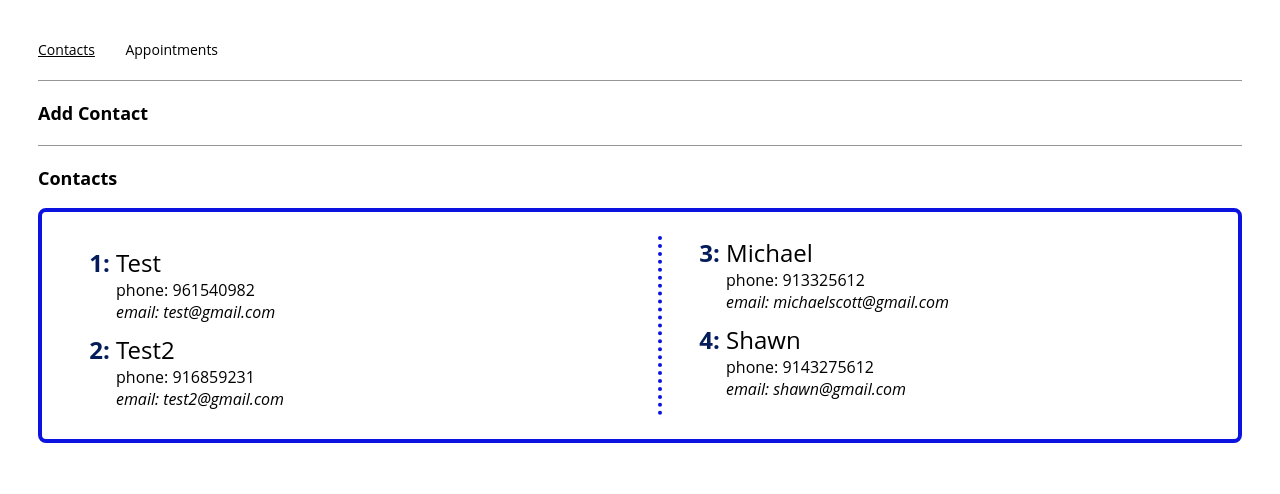
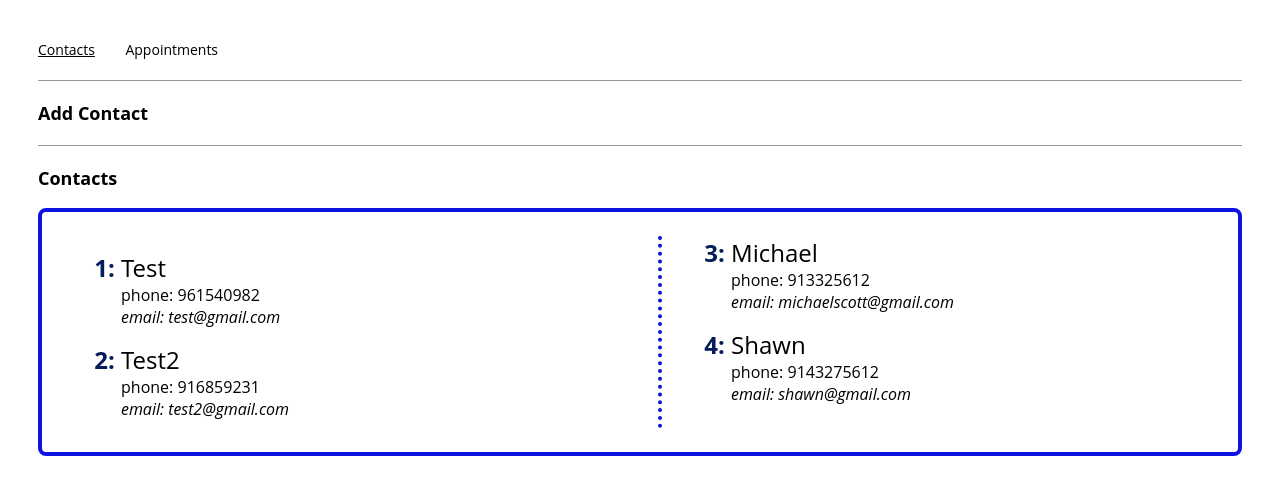
Before and after one commit to firze20/react_challenge_start-Contacts, a React (Create React App) app: page /contacts in a window 1280 px wide. Shown: the top 494 px of the page. Built offline with nearby package versions, Linux system fonts and the light colour scheme.

Commit message:
uuidv4 to generate unique keys to each list of contacts and appointments array

```diff
--- a/package.json
+++ b/package.json
@@ -12,6 +12,7 @@
     "react-router": "^5.2.0",
     "react-router-dom": "^5.2.0",
     "react-scripts": "4.0.2",
+    "uuid": "^9.0.0",
     "web-vitals": "^1.0.1"
   },
   "scripts": {
--- a/public/index.css
+++ b/public/index.css
@@ -101,7 +101,7 @@ ol {
 
 li {
 	break-inside: avoid;
-  margin: 10px;
+  margin: 15px;
 }
 
 ::marker {
--- a/src/App.js
+++ b/src/App.js
@@ -3,6 +3,10 @@ import { Switch, Route, Redirect, NavLink } from "react-router-dom";
 
 import { AppointmentsPage } from "./containers/appointmentsPage/AppointmentsPage";
 import { ContactsPage } from "./containers/contactsPage/ContactsPage";
+
+import { v4 as uuidv4 } from 'uuid';
+
+
 
 function App() {
   /*
@@ -14,22 +18,26 @@ function App() {
     {
       name: 'Test',
       phone: '961540982',
-      mail: 'test@gmail.com'
+      mail: 'test@gmail.com',
+      key: uuidv4()
     },
     {
       name: 'Test2',
       phone: '916859231',
-      mail: 'test2@gmail.com'
+      mail: 'test2@gmail.com',
+      key: uuidv4()
     },
     {
       name: 'Michael',
       phone: '913325612',
-      mail: 'michaelscott@gmail.com'
+      mail: 'michaelscott@gmail.com',
+      key: uuidv4()
     },
     {
       name: 'Shawn',
       phone: '9143275612',
-      mail: 'shawn@gmail.com'
+      mail: 'shawn@gmail.com',
+      key: uuidv4()
     }
   ]);
   const [appointments, setAppointments] = useState([]);
@@ -37,6 +45,7 @@ function App() {
   const ROUTES = {
     CONTACTS: "/contacts",
     APPOINTMENTS: "/appointments",
+    CONTACT_FORMS: "/contacts/addContact"
   };
 
   /*
@@ -51,6 +60,7 @@ function App() {
         name,
         phone,
         email,
+        key: uuidv4()
       },
     ]);
   };
@@ -63,6 +73,7 @@ function App() {
         contact,
         date,
         time,
+        key: uuidv4()
       },
     ]);
   };
--- a/src/containers/contactsPage/ContactsPage.js
+++ b/src/containers/contactsPage/ContactsPage.js
@@ -54,7 +54,7 @@ export const ContactsPage = (props) => {
           <ol start={1}>
             {props.contacts.map((contact) => {
               return (
-                <li>
+                <li key={contact.key}>
                   <span>{contact.name}</span>
                   <span>
                     phone: {contact.phone}
```
Also changed, not shown: 2 other files (tests, documents, lock files or other folders).
